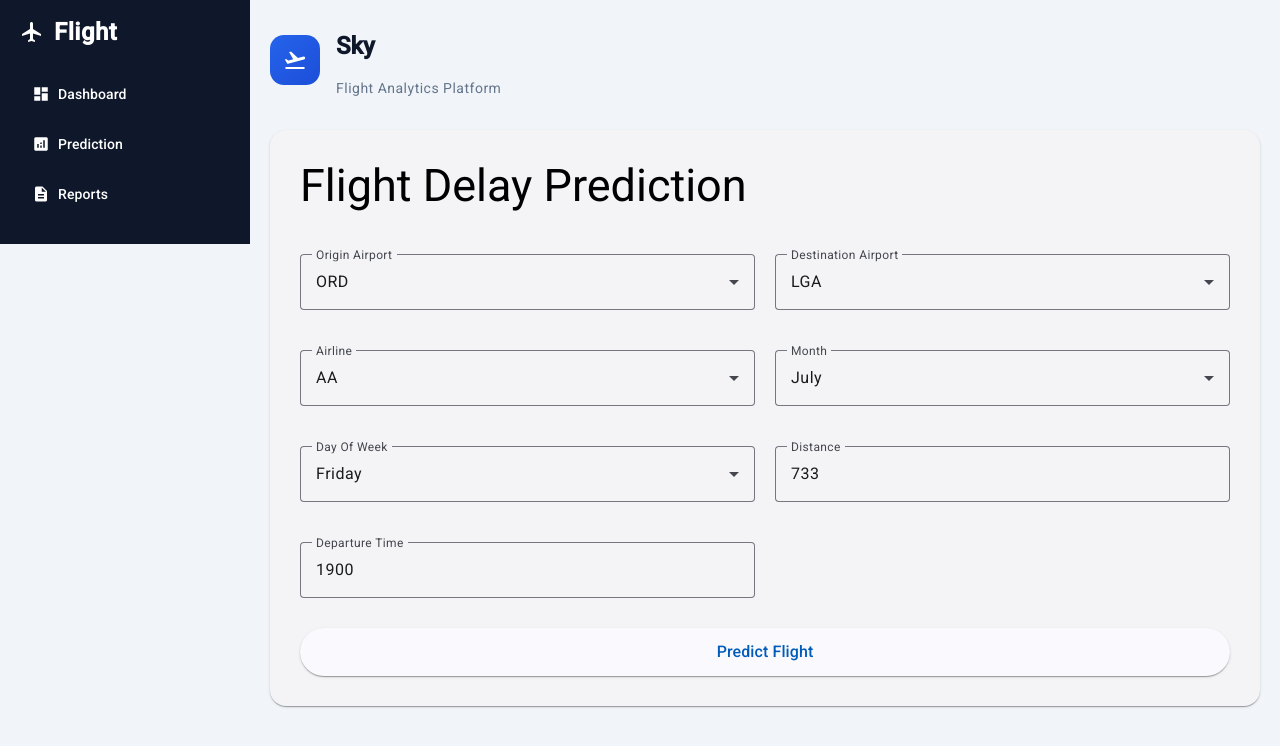
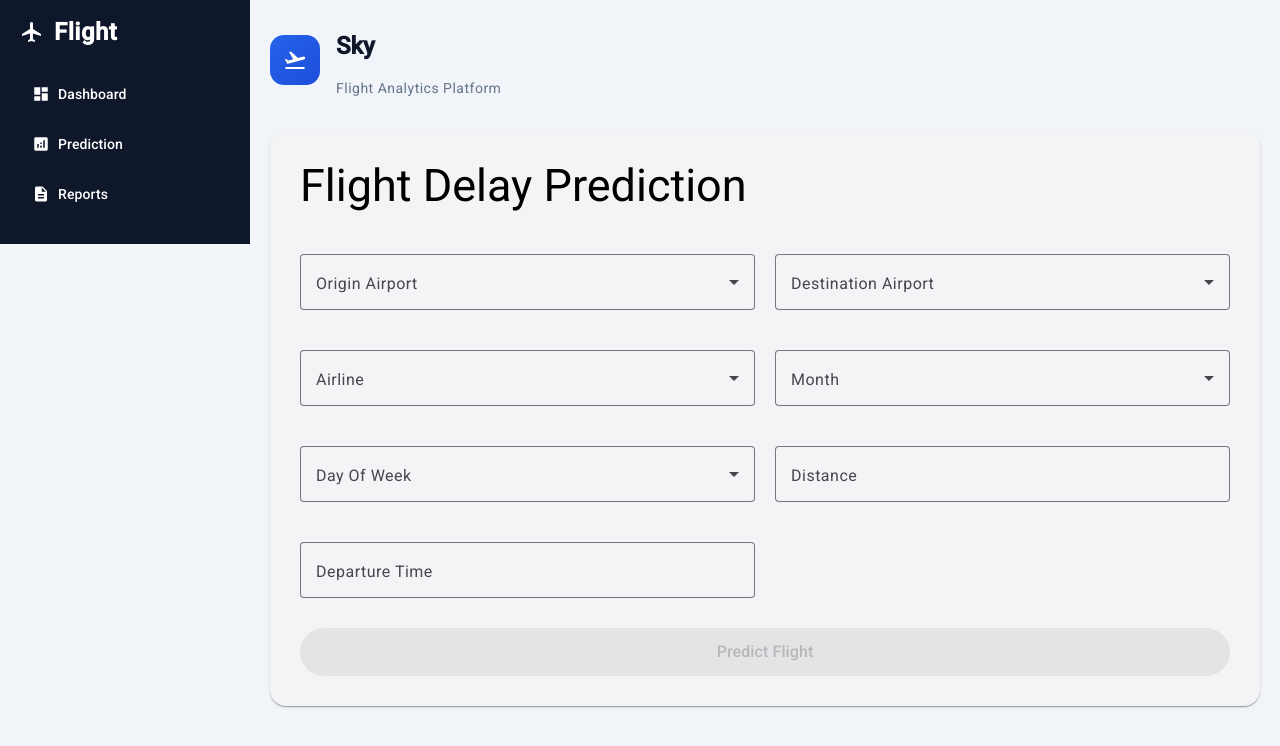
Before and after one commit to rahul1735nandi/flight-delay-analytics-frontend, an Angular app: page /prediction in a window 1280 px wide. Shown: the top 746 px of the page. Built offline with nearby package versions, Linux system fonts and the light colour scheme; what ng2-charts would draw is missing.

Commit message:
Update dashboard CSS

```diff
--- a/src/app/app.module.ts
+++ b/src/app/app.module.ts
@@ -25,6 +25,7 @@ import { LoginComponent } from './pages/login/login.component';
 import { provideAnimationsAsync } from '@angular/platform-browser/animations/async';
 import { MatOption } from "@angular/material/core";
 import { MatSelect } from "@angular/material/select";
+import { MatProgressBarModule } from '@angular/material/progress-bar';
 
 @NgModule({
   declarations: [
@@ -53,7 +54,8 @@ import { MatSelect } from "@angular/material/select";
     MatListModule,
     BaseChartDirective,
     MatOption,
-    MatSelect
+    MatSelect,
+    MatProgressBarModule
 ],
   providers: [
     provideAnimationsAsync()
--- a/src/app/pages/prediction/prediction.component.html
+++ b/src/app/pages/prediction/prediction.component.html
@@ -1,12 +1,6 @@
 <mat-card class="prediction-card">
-
   <h2>Flight Delay Prediction</h2>
-
-  <!-- Result Section -->
-  <div
-    *ngIf="predictionResult"
-    class="result-box"
-    [ngClass]="{
+  <div *ngIf="predictionResult" class="result-box" [ngClass]="{
       'delayed-card': predictionResult.is_delayed === 1,
       'ontime-card': predictionResult.is_delayed === 0
     }">
@@ -25,41 +19,62 @@
         <strong>{{ predictionResult.delay_probability }}%</strong>
       </p>
     </div>
+
     <div class="close-btn-container">
-      <button
-        class="close-btn"
-        (click)="closeResult()">
-          ✕
+      <button class="close-btn" (click)="closeResult()">
+        ✕
       </button>
     </div>
-
   </div>
 
   <div class="form-grid">
+    <mat-form-field appearance="outline" [color]="
+            originField.touched &&
+            formData.origin &&
+            formData.origin === formData.dest
+              ? 'warn'
+              : 'primary'
+          ">
+      <mat-label>Origin Airport</mat-label>
 
-    <mat-form-field appearance="outline">
-      <mat-label>Origin Airport</mat-label>
-      <mat-select [(ngModel)]="formData.origin">
+      <mat-select [(ngModel)]="formData.origin" #originField="ngModel">
         <mat-option *ngFor="let airport of airports" [value]="airport">
-          {{airport}}
+          {{ airport }}
         </mat-option>
       </mat-select>
+
+      <mat-hint class="airport-hint" *ngIf="originField.touched && formData.origin && formData.origin === formData.dest">
+        Origin and Destination airports cannot be the same
+      </mat-hint>
     </mat-form-field>
 
-    <mat-form-field appearance="outline">
+    <mat-form-field appearance="outline" [color]="
+            destField.touched &&
+            formData.dest &&
+            formData.origin === formData.dest
+              ? 'warn'
+              : 'primary'
+          ">
+
       <mat-label>Destination Airport</mat-label>
-      <mat-select [(ngModel)]="formData.dest">
+
+      <mat-select [(ngModel)]="formData.dest" #destField="ngModel">
         <mat-option *ngFor="let airport of airports" [value]="airport">
-          {{airport}}
+          {{ airport }}
         </mat-option>
       </mat-select>
+
+      <mat-hint class="airport-hint" *ngIf="destField.touched && formData.dest && formData.origin === formData.dest">
+        Origin and Destination airports cannot be the same
+      </mat-hint>
+
     </mat-form-field>
 
     <mat-form-field appearance="outline">
       <mat-label>Airline</mat-label>
       <mat-select [(ngModel)]="formData.airline">
         <mat-option *ngFor="let airline of airlines" [value]="airline">
-          {{airline}}
+          {{ airline }}
         </mat-option>
       </mat-select>
     </mat-form-field>
@@ -76,38 +91,39 @@
     <mat-form-field appearance="outline">
       <mat-label>Day Of Week</mat-label>
       <mat-select [(ngModel)]="formData.day_of_week">
-        <mat-option *ngFor="let day of daysOfWeek" [value]="day?.value">
-          {{day.name}}
+        <mat-option *ngFor="let day of daysOfWeek" [value]="day.value">
+          {{ day.name }}
         </mat-option>
       </mat-select>
     </mat-form-field>
 
     <mat-form-field appearance="outline">
       <mat-label>Distance</mat-label>
-      <input
-        matInput
-        type="number"
-        [(ngModel)]="formData.distance">
+      <input matInput type="number" min="1" placeholder="Enter Distance" [(ngModel)]="formData.distance">
+      <mat-error *ngIf="formData.distance <= 0">
+        Distance must be greater than 0
+      </mat-error>
     </mat-form-field>
 
     <mat-form-field appearance="outline">
       <mat-label>Departure Time</mat-label>
-      <input
-        matInput
-        type="number"
-        [(ngModel)]="formData.crs_dep_time">
+      <input matInput type="number" min="0" max="2359" placeholder="Enter Departure Time" [(ngModel)]="formData.crs_dep_time">
+      <mat-error *ngIf="
+          formData.crs_dep_time == null ||
+          formData.crs_dep_time < 0 ||
+          formData.crs_dep_time > 2359
+        ">
+        Departure Time must be between 0000 and 2359
+      </mat-error>
     </mat-form-field>
-
   </div>
 
-  <button
-    mat-raised-button
-    color="primary"
-    class="predict-btn"
-    (click)="predictFlight()">
-
+  <button mat-raised-button color="primary" class="predict-btn" (click)="predictFlight()" [disabled]="
+      formData.origin === formData.dest ||
+      formData.distance <= 0 ||
+      formData.crs_dep_time < 0 ||
+      formData.crs_dep_time > 2359
+    ">
     Predict Flight
-
   </button>
-
 </mat-card>
--- a/src/app/pages/prediction/prediction.component.scss
+++ b/src/app/pages/prediction/prediction.component.scss
@@ -72,6 +72,23 @@
   border-left: 6px solid #ef4444;
 }
 
+.airport-error {
+  grid-column: 1 / span 2;
+  color: #dc2626;
+  font-size: 14px;
+  margin-top: -10px;
+  margin-bottom: 5px;
+}
+
+.airport-hint {
+  color: #dc2626;
+}
+
+.predict-btn:disabled {
+  opacity: 0.6;
+  cursor: not-allowed;
+}
+
 @media (max-width: 768px) {
   .form-grid {
     grid-template-columns: 1fr;
--- a/src/app/pages/prediction/prediction.component.ts
+++ b/src/app/pages/prediction/prediction.component.ts
@@ -15,13 +15,13 @@ import { DAYS_OF_WEEK } from '../../constants/days';
 export class PredictionComponent {
 
   formData: FlightPredictionRequest = {
-    origin: 'ORD',
-    dest: 'LGA',
-    airline: 'AA',
-    month: 7,
-    day_of_week: 5,
-    distance: 733,
-    crs_dep_time: 1900
+    origin: '',
+    dest: '',
+    airline: '',
+    month: null as any,
+    day_of_week: null as any,
+    distance: null as any,
+    crs_dep_time: null as any
   }
 
   months = MONTHS;
@@ -34,10 +34,12 @@ export class PredictionComponent {
   constructor(private predictionService: PredictionService) {}
 
   predictFlight():void {
+    this.predictionResult = undefined
+
     this.predictionService.predict(this.formData).subscribe({
       next: (response) => {
-        console.log("Prediction response => ",response);
-        this.predictionResult = response;
+        console.log("Prediction response => ",response)
+        this.predictionResult = response
 
         // setTimeout(() => {
         //   this.predictionResult = undefined;
@@ -45,7 +47,7 @@ export class PredictionComponent {
       },
       error: (error) => {
         console.error(error);
-        alert('Prediction Failed');
+        alert(error?.error?.detail ?? 'Prediction Failed');
       }
     })
   }
@@ -53,4 +55,20 @@ export class PredictionComponent {
   closeResult(): void {
     this.predictionResult = undefined
   }
+
+  hasAirportConflict(): boolean {
+    return !!(
+      this.formData?.origin &&
+      this.formData?.dest &&
+      this.formData?.origin === this.formData?.dest
+    )
+  }
+
+  showOriginError(originField: any): boolean {
+    return originField?.touched && this.hasAirportConflict()
+  }
+
+  showDestinationError(destField: any): boolean {
+    return destField?.touched && this.hasAirportConflict()
+  }
 }
```
